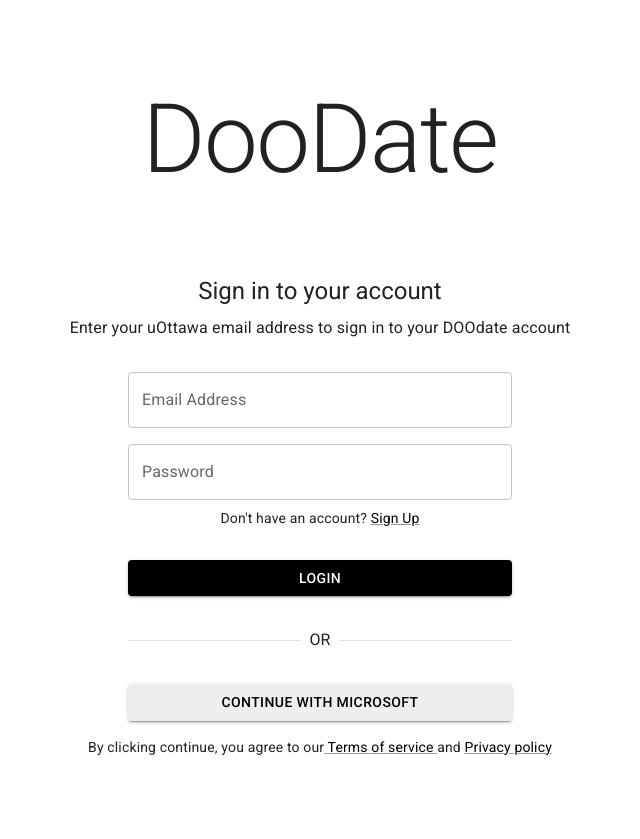
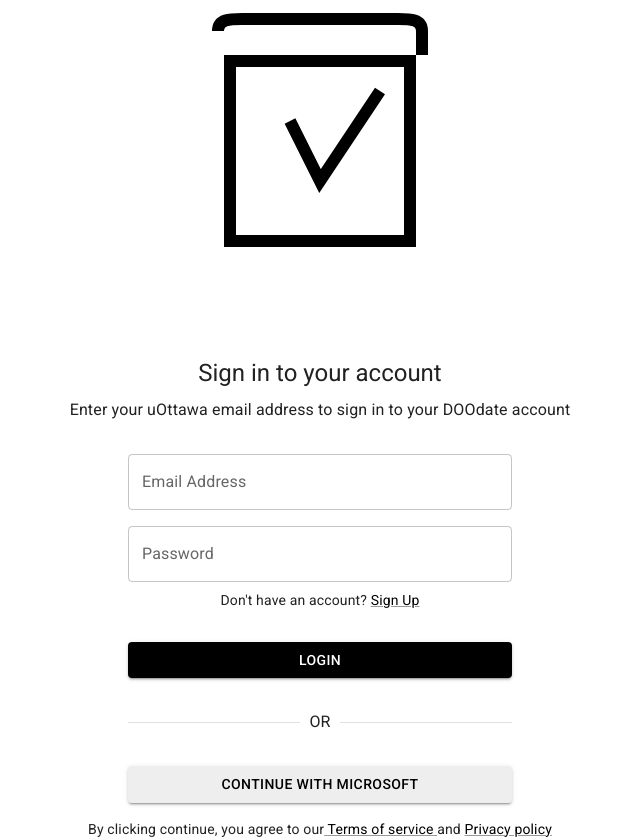
Before and after one commit to DOOdate/DOOdate, a React (Vite) app in the folder frontend/: page / in a window 1280 px wide. Shown: the whole page, without its empty margins (320-960 px from the left). Before the commit the page ends 800 px from the top, so only its background shows below. Built offline with nearby package versions, Linux system fonts and the light colour scheme.

Commit message:
Add logo to login page and update layout
Introduced a new SVG logo and displayed it on the login page above the sign-in form. Adjusted spacing and layout to accommodate the logo and improve visual hierarchy.

```diff
--- a/frontend/src/login.jsx
+++ b/frontend/src/login.jsx
@@ -8,6 +8,7 @@
 import { useNavigate } from 'react-router-dom';
 import Divider from '@mui/material/Divider';
 import { useTranslation } from 'react-i18next';
+import logo from './assets/logo.svg';
 
 function Login(){
     const { t } = useTranslation();
@@ -25,10 +26,19 @@
             color: 'text.primary',
         }}
         >
-            <Typography variant="h1" sx = {{marginTop: "5vh"}}>DooDate</Typography>
+            <Box
+                component="img"
+                src={logo}
+                alt="DooDate Logo"
+                sx={{
+                    width: { xs: "60vw", sm: "40vw", md: "25vw" },
+                    maxWidth: "300px",
+                    marginTop: "5vh",
+                    marginBottom: "2vh"
+                }}
+            />
 
-
-            <Typography variant="h5" sx = {{marginTop: "10vh"}}>{t('Signin')}</Typography>
+            <Typography variant="h5" sx = {{marginTop: "5vh"}}>{t('Signin')}</Typography>
             <Typography align="center" variant="body1" sx = {{marginTop: "1vh", mx: "2vw"}}>{t('Enter email')}</Typography>
 
             <TextField
```
Also changed, not shown: frontend/src/assets/logo.svg (added).
